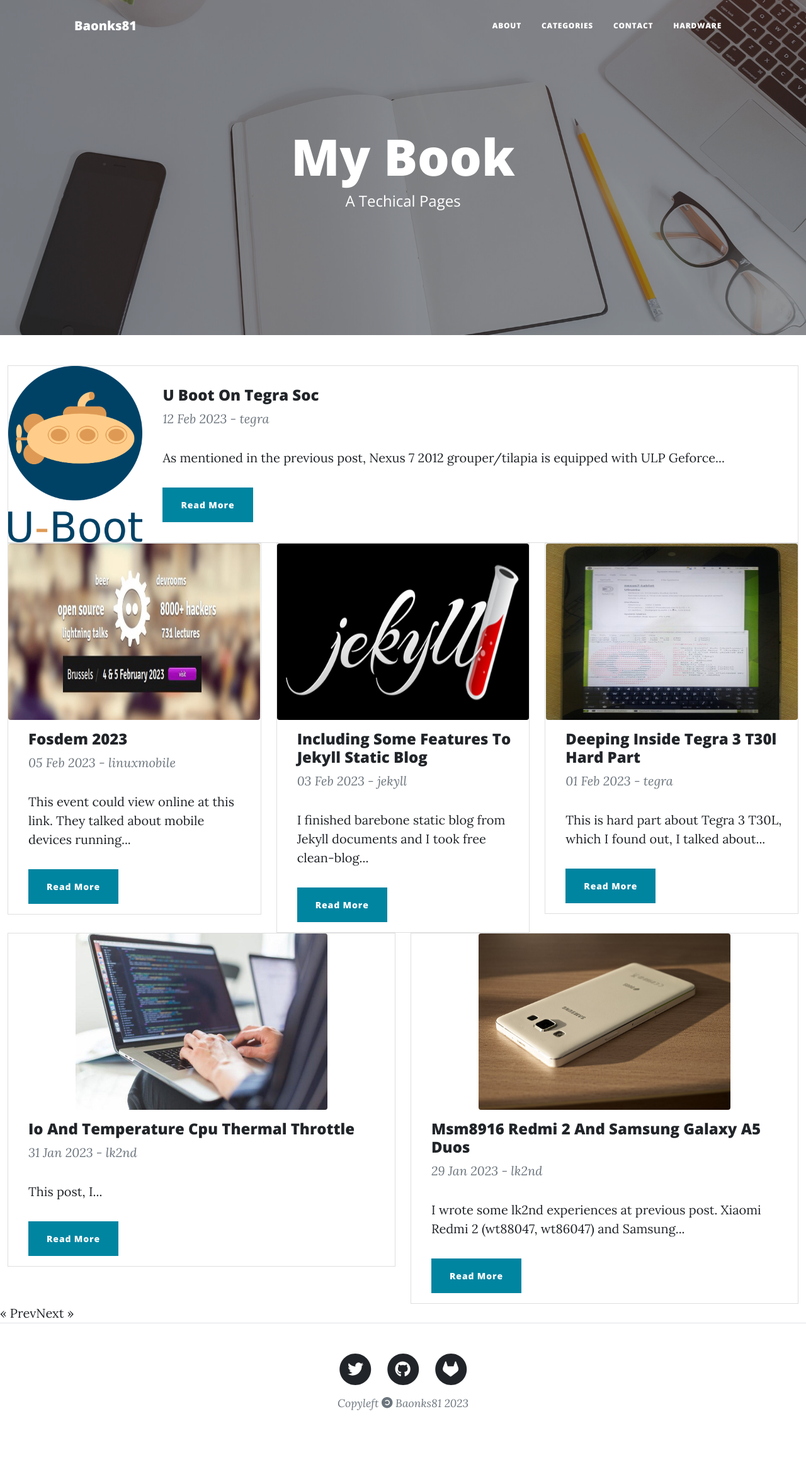
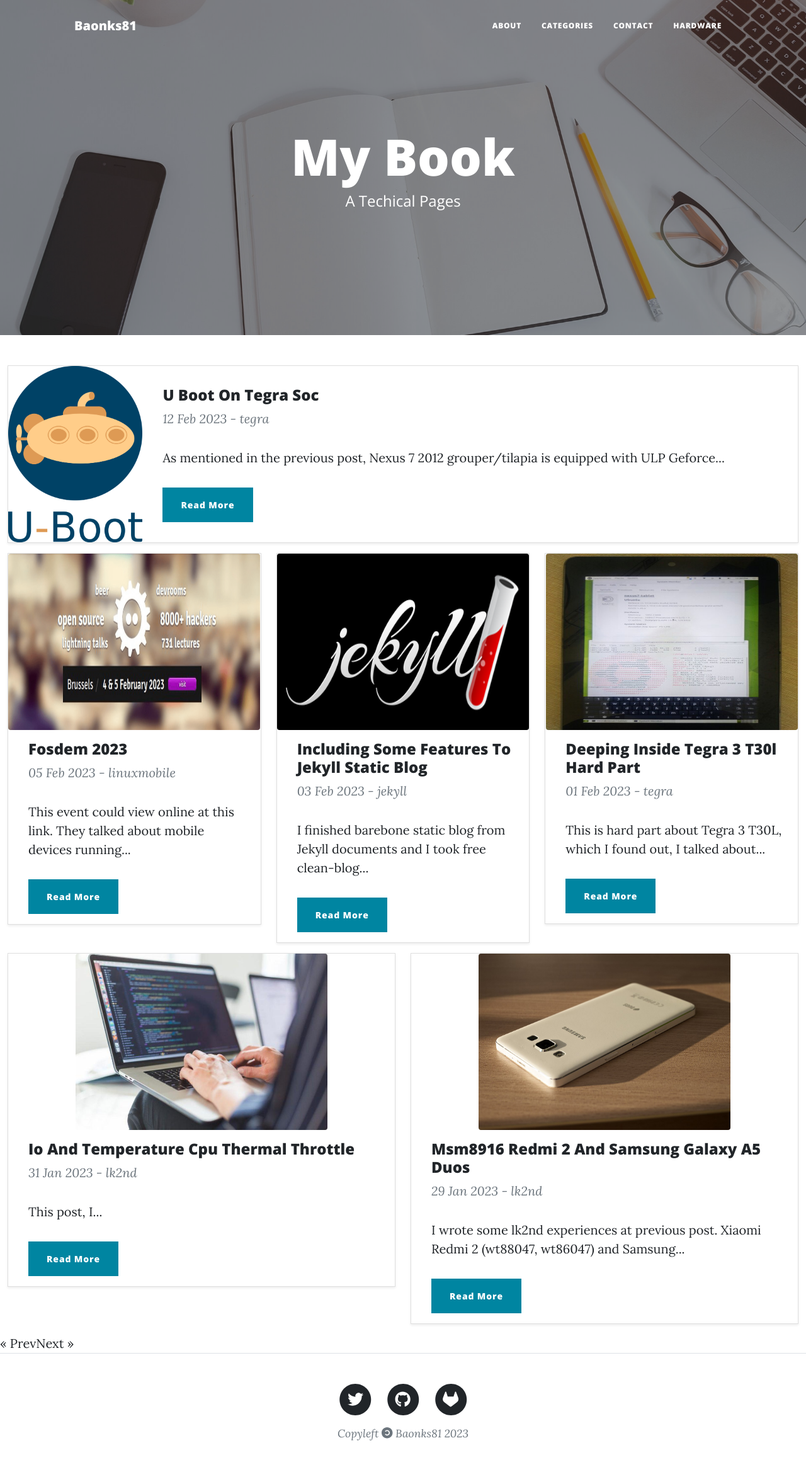
Before and after one commit to Baonks81/baonks81.github.io, a Jekyll site: the page built from index.html, in a window 1280 px wide. Shown: the whole page at 63% size. Built offline with Jekyll 4.4.1, drawn with Linux system fonts in a browser that asks for light colours; nearby versions of some CDN libraries; library files that are not in the unit come from our copies; the list of posts is cut into pages by our own code; before the commit the page ends 2289 px from its top, so only the background shows below that.

Commit message:
Update index.html

```diff
--- a/index.html
+++ b/index.html
@@ -10,14 +10,14 @@
          {% for post in paginator.posts %}
             {% if forloop.index == 1 %}
                  <div class="col col-12 col-xs-12 col-sm-6 col-md-6 col-lg-12 col-xl-12 col-xxl-12">
-                    <div class="card flex-lg-row flex-xl-row flex-xxl-row d-flex align-items-center">
+                    <div class="card mb-3 shadow-sm flex-lg-row flex-xl-row flex-xxl-row d-flex align-items-center">
             {% else %}
                {% if forloop.index > 4 %}
                     <div class="col col-12 col-xs-12 col-sm-6 col-md-6 col-lg-6 col-xl-6 col-xxl-6">
-                       <div class="card">
+                       <div class="card mb-3 shadow-sm">
                {% else %}
                     <div class="col col-12 col-xs-12 col-sm-6 col-md-6 col-lg-4 col-xl-4 col-xxl-4">
-                       <div class="card"> <!-- mb-5 shadow-sm" -->
+                       <div class="card mb-3 shadow-sm">
                {% endif %}
 
             {% endif %}
```
